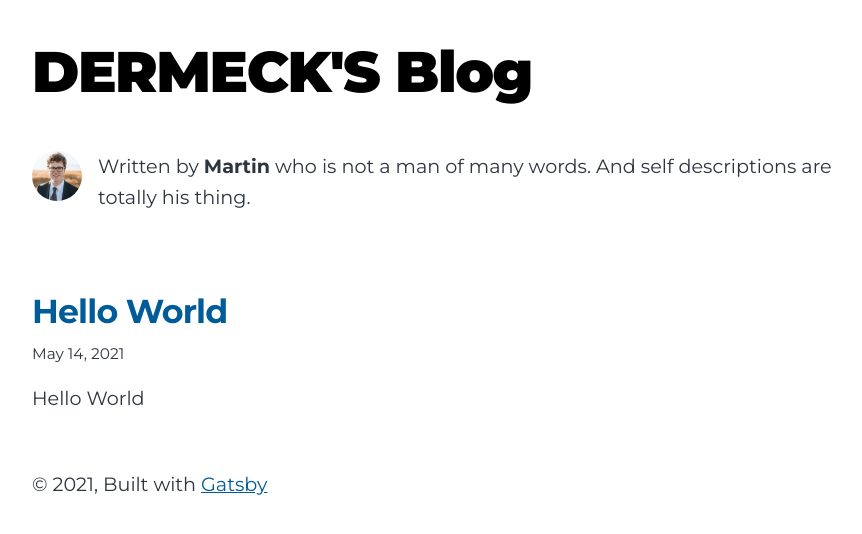
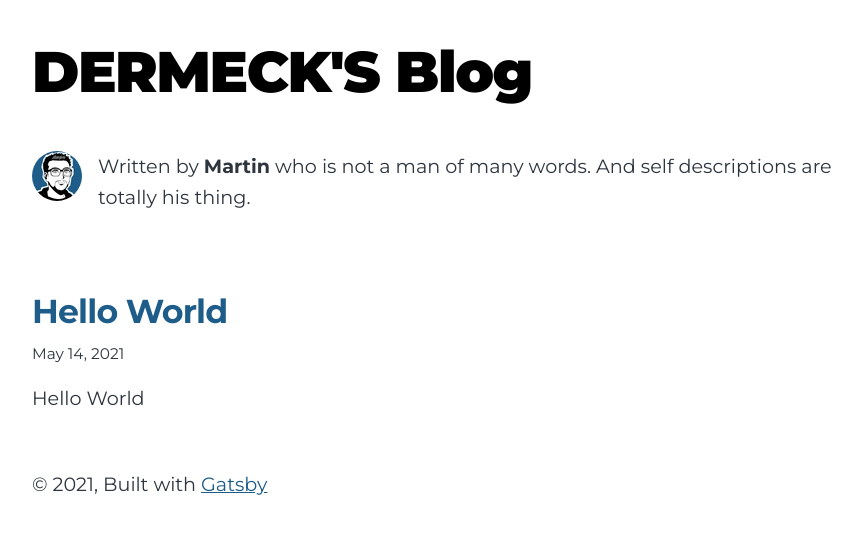
Before and after one commit to dermeck/dermeck.github.io, a Gatsby site: page / in a window 1280 px wide. Shown: the whole page, without its empty margins (180-1042 px from the left). Built offline with nearby package versions, Linux system fonts and the light colour scheme; Gatsby itself is replaced by a stand-in of ours.

Commit message:
change profile pic and primary color

```diff
--- a/src/components/bio.js
+++ b/src/components/bio.js
@@ -32,7 +32,7 @@ const Bio = () => {
         className="bio-avatar"
         layout="fixed"
         formats={["AUTO", "WEBP", "AVIF"]}
-        src="../images/profile-pic.png"
+        src="../images/profile-pic.webp"
         width={50}
         height={50}
         quality={95}
--- a/src/style.css
+++ b/src/style.css
@@ -54,7 +54,8 @@
   --fontSize-5: 2.488rem;
   --fontSize-6: 2.986rem;
   --fontSize-7: 3.583rem;
-  --color-primary: #005b99;
+  /* --color-primary: #005b99; */
+  --color-primary: #1e5d8a;
   --color-text: #2e353f;
   --color-text-light: #4f5969;
   --color-heading: #1a202c;
```
Also changed, not shown: src/images/profile-pic.png (deleted), src/images/profile-pic.webp (added).
